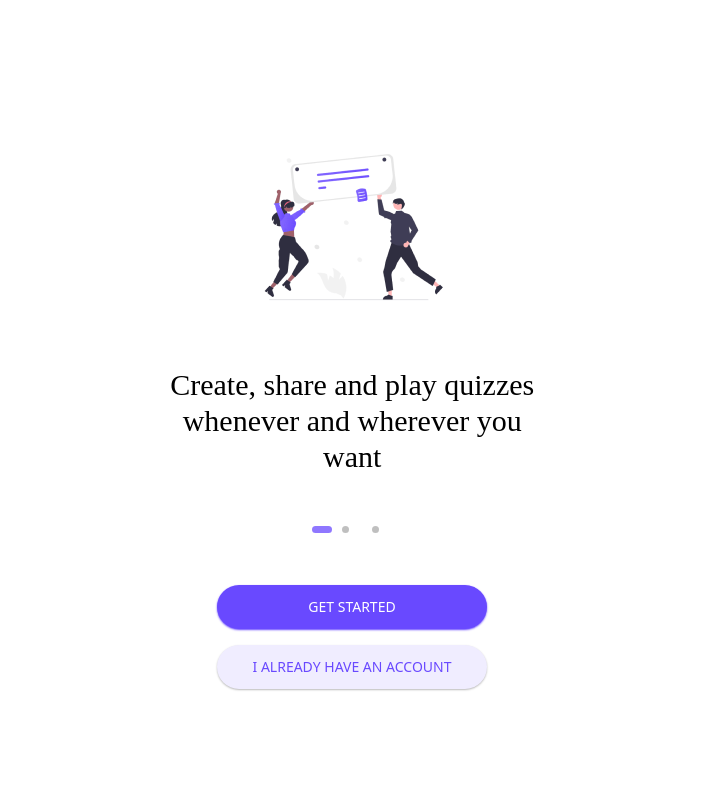
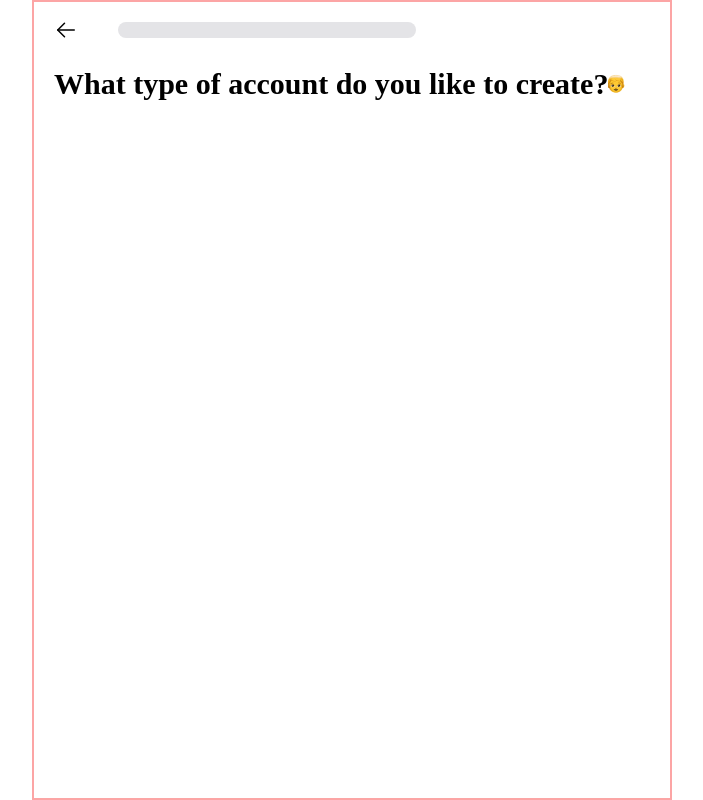
Before and after one commit to smartcollins/quizzico, a React (Create React App) app: page / in a window 1280 px wide. Shown: the whole page, without its empty margins (288-991 px from the left). Built offline with nearby package versions, Linux system fonts and the light colour scheme.

Commit message:
feat: add images and install emoji extension

```diff
--- a/package.json
+++ b/package.json
@@ -7,6 +7,7 @@
     "@testing-library/react": "^13.4.0",
     "@testing-library/user-event": "^13.5.0",
     "phosphor-icons": "^1.4.2",
+    "phosphor-react": "^1.4.1",
     "react": "^18.2.0",
     "react-dom": "^18.2.0",
     "react-router-dom": "^6.6.2",
--- a/src/App.js
+++ b/src/App.js
@@ -1,6 +1,7 @@
 import { useEffect, useState } from "react";
 import Loader from "./components/loader/Loader";
 import Carousel from "./components/Carousel";
+import AccountType from "./components/AccountType";
 
 function App() {
   const [spinner, setSpinner] = useState(true);
@@ -15,7 +16,8 @@ function App() {
   return(
     spinner ? <Loader /> : (
     <div className="App h-screen">
-      <Carousel/>
+      {/* <Carousel/> */}
+      <AccountType/>
     </div>)
   );
 }
--- /dev/null
+++ b/src/components/AccountType.jsx
@@ -0,0 +1,48 @@
+import React, { useState } from "react";
+import face from "../images/face.png";
+import { ArrowArcLeft, ArrowLeft } from "phosphor-react";
+
+const AccountType = () => {
+  const [progressWidth, setProgressWidth] = useState(0);
+  /**
+   * *this is ajajjajjajajkkakk
+   * todo:jdjdjdjdjdjdjdj
+   * ?kimdmmdmdm
+   * !kkdddkdkdk
+   * @returns
+   */
+
+  const progressStyle = () => {
+
+    return {
+      width: `${progressWidth}%`,
+      transition: "width 600ms",
+    };
+  };
+
+  return (
+    <section className="flex w-full justify-center h-screen">
+      <div className="w-1/2 bg-white border-2 border-red-300 h-full max-md:w-full px-5 py-4 space-y-6">
+        <div className="flex gap-10 items-center">
+          <div onClick={() => setProgressWidth(0)}>
+            <ArrowLeft size={24} />
+          </div>
+          <div className="h-4 w-1/2 bg-zinc-200 rounded-full max-sm:w-4/6">
+            <p
+              className="w-0 h-full bg-[#7f65ff] rounded-full"
+              style={progressStyle()}
+            ></p>
+          </div>
+        </div>
+        <h2 className="text-center font text-3xl font-[700] flex items-center">
+            What type of account do you like to create?
+            <span className="  ">
+                <img src={face} alt="" />
+            </span>
+        </h2>
+      </div>
+    </section>
+  );
+};
+
+export default AccountType;
--- a/src/components/Carousel.jsx
+++ b/src/components/Carousel.jsx
@@ -15,6 +15,9 @@ const Carousel = () => {
     slidesToShow: 1,
     slidesToScroll: 1,
     swipeToScroll: true,
+    autoplay: true,
+    cssEase: "linear",
+    autoplaySpeed: 2500,
   };
 
   return (
@@ -23,7 +26,7 @@ const Carousel = () => {
         <Slider {...settings}>
           {sliderData.length > 0 &&
             sliderData.map((slider) => (
-              <div key={slider.id} className="overflow-hidden">
+              <div key={slider.id} className="overflow-hidden scroll-smooth">
                 <div className="w-full overflow-hidden">
                   <div className="flex justify-center">
                     {" "}
```
Also changed, not shown: src/images/face.png (added), 1 other file (tests, documents, lock files or other folders).
